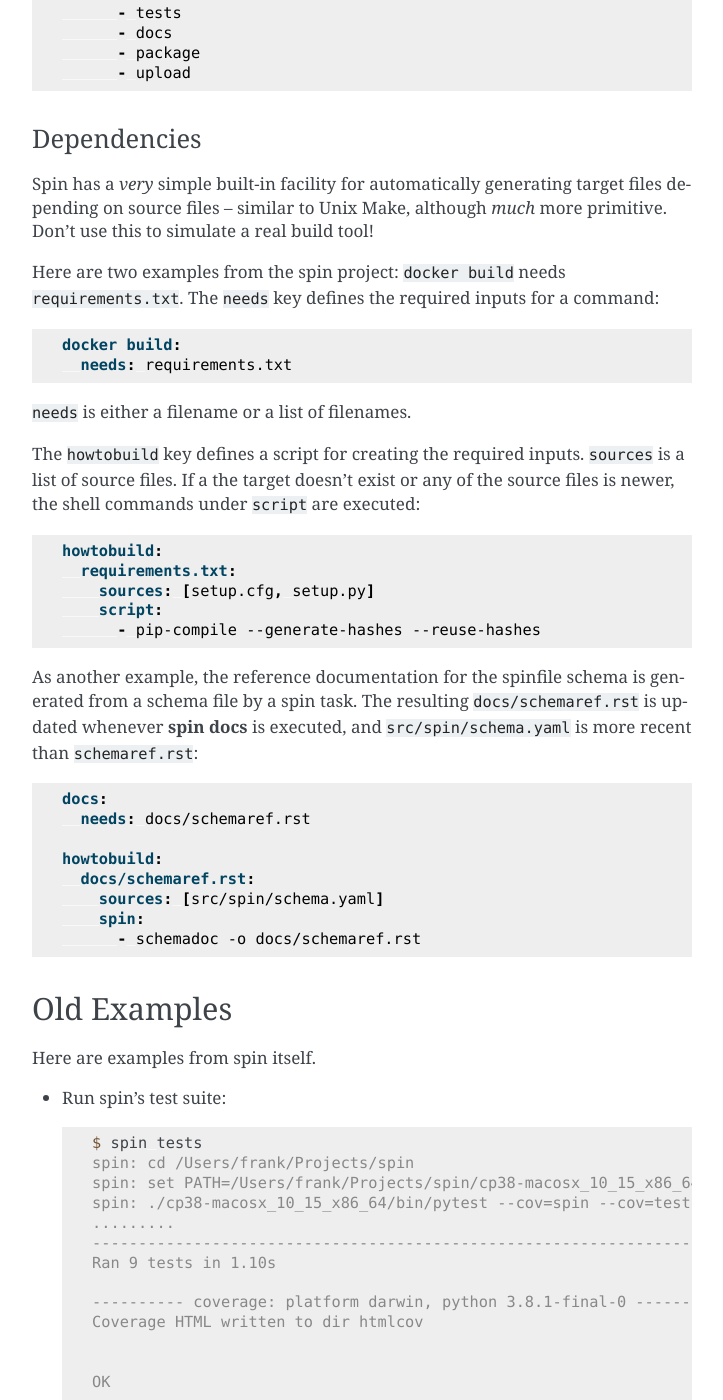
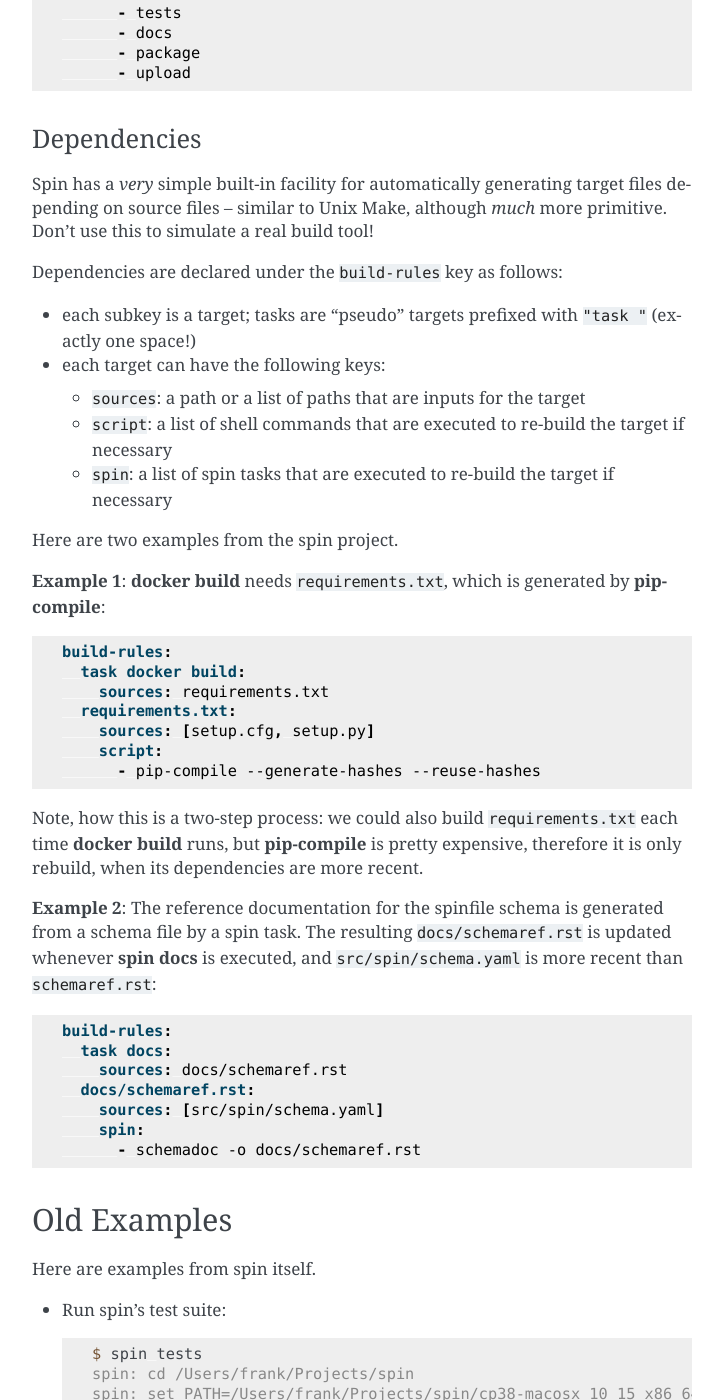
Before and after one commit to cslab/csspin, a Sphinx documentation site: the page built from docs/userman.rst, in a window 1280 px wide and 1400 px high, scrolled down 4220 px. Shown: the whole window, without its empty margins (388-1111 px from the left). Built offline with Sphinx 7.4.7, drawn with Linux system fonts in a browser that asks for light colours.

Commit message:
refactored build rules
everything is now under 'build-rules

```diff
--- a/docs/userman.rst
+++ b/docs/userman.rst
@@ -230,15 +230,15 @@
    extra-tasks:
      pipx-install:
        env:
-         USE_EMOJI: no
+	 USE_EMOJI: no
        script:
-         - pipx install --force --editable .
+	 - pipx install --force --editable .
        help: |
-         This installs spin via pipx
+	 This installs spin via pipx
 
      all:
        spin:
-         - build
+	 - build
 	 - tests
 	 - docs
 	 - package
@@ -253,46 +253,57 @@
 Make, although *much* more primitive. Don't use this to simulate a
 real build tool!
 
-Here are two examples from the spin project: ``docker build`` needs
-:file:`requirements.txt`. The ``needs`` key defines the required
-inputs for a command:
+Dependencies are declared under the ``build-rules`` key as follows:
+
+* each subkey is a target; tasks are "pseudo" targets prefixed with
+  ``"task "`` (exactly one space!)
+
+* each target can have the following keys:
+
+  * ``sources``: a path or a list of paths that are inputs for the
+    target
+
+  * ``script``: a list of shell commands that are executed to re-build
+    the target if necessary
+
+  * ``spin``: a list of spin tasks that are executed to re-build the
+    target if necessary
+
+Here are two examples from the spin project.
+
+**Example 1**: :program:`docker build` needs :file:`requirements.txt`, which is
+generated by :program:`pip-compile`:
 
 .. code-block:: yaml
 
-   docker build:
-     needs: requirements.txt
-
-``needs`` is either a filename or a list of filenames.
-
-The ``howtobuild`` key defines a script for creating the required
-inputs. ``sources`` is a list of source files. If a the target doesn't
-exist or any of the source files is newer, the shell commands under
-``script`` are executed:
-
-.. code-block:: yaml
-
-   howtobuild:
+   build-rules:
+     task docker build:
+       sources: requirements.txt
      requirements.txt:
        sources: [setup.cfg, setup.py]
        script:
-         - pip-compile --generate-hashes --reuse-hashes
+	 - pip-compile --generate-hashes --reuse-hashes
 
-As another example, the reference documentation for the spinfile
-schema is generated from a schema file by a spin task. The resulting
-:file:`docs/schemaref.rst` is updated whenever :program:`spin docs` is
-executed, and :file:`src/spin/schema.yaml` is more recent than
+Note, how this is a two-step process: we could also build
+:file:`requirements.txt` each time :program:`docker build` runs, but
+:program:`pip-compile` is pretty expensive, therefore it is only
+rebuild, when its dependencies are more recent.
+
+**Example 2**: The reference documentation for the spinfile schema is generated from
+a schema file by a spin task. The resulting :file:`docs/schemaref.rst`
+is updated whenever :program:`spin docs` is executed, and
+:file:`src/spin/schema.yaml` is more recent than
 :file:`schemaref.rst`:
 
 .. code-block:: yaml
 
-   docs:
-     needs: docs/schemaref.rst
-
-   howtobuild:
+   build-rules:
+     task docs:
+       sources: docs/schemaref.rst
      docs/schemaref.rst:
        sources: [src/spin/schema.yaml]
        spin:
-         - schemadoc -o docs/schemaref.rst
+	 - schemadoc -o docs/schemaref.rst
 
 
 Old Examples
```
Also changed, not shown: spinfile.yaml (+6 -6 lines), src/spin/__init__.py (+41 -27 lines).
